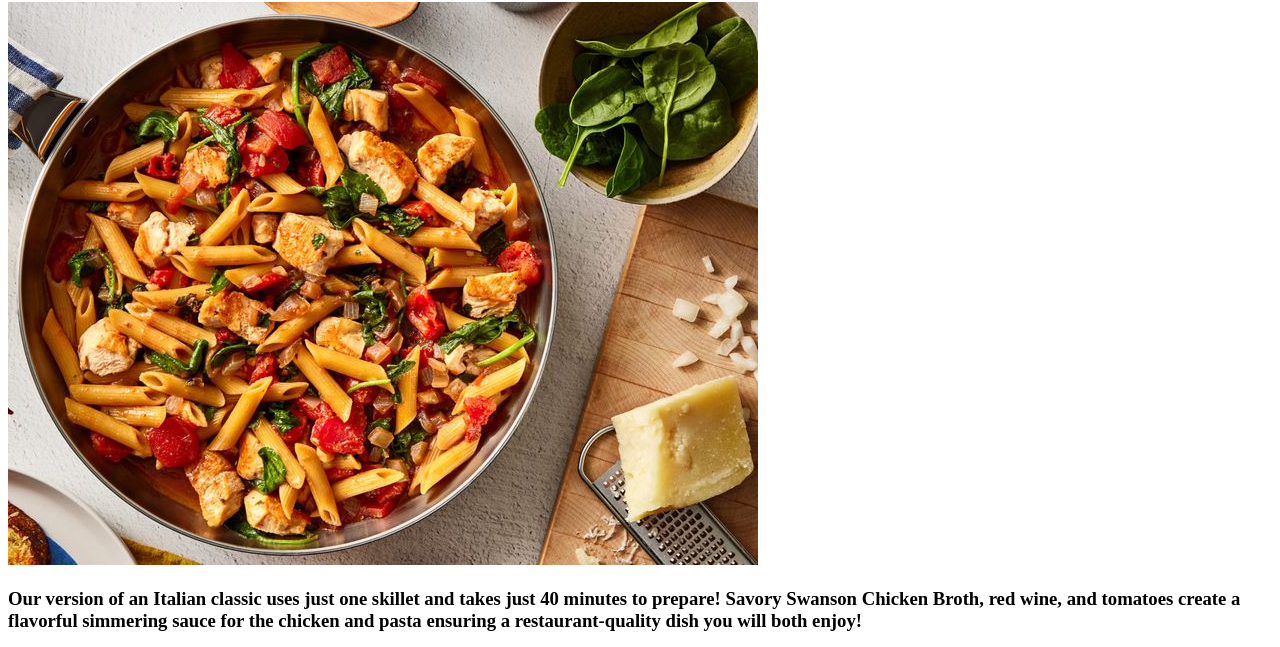
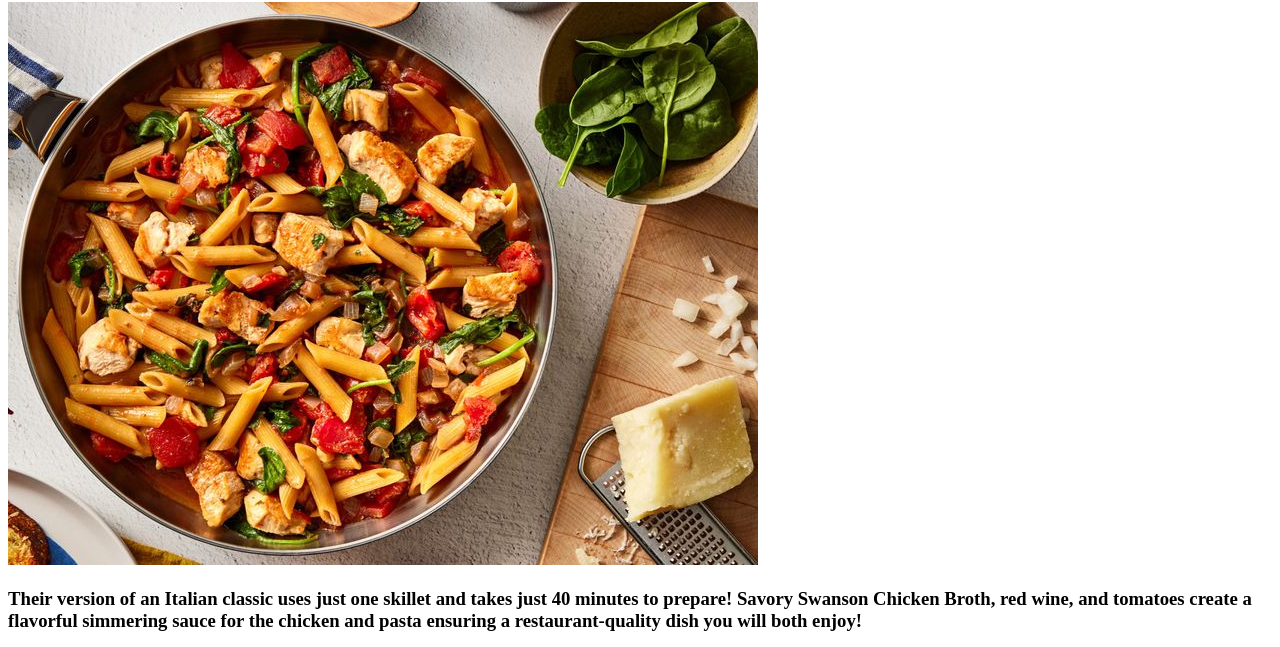
Before and after one commit to goatOfTheSea/odin-recipes, a plain HTML site: page recipes/tomato-spinach.html in a window 1280 px wide. Shown: the part 78-725 px from the top of the page. Drawn offline with Linux system fonts and the light colour scheme.

```diff
--- a/recipes/tomato-spinach.html
+++ b/recipes/tomato-spinach.html
@@ -9,7 +9,7 @@
 <body>
     <h1>One Pan Tomato & Spinach Chicken Pasta</h1>
     <img src="../images/chicken-pasta.jpg" alt="Chicken pasta in a pan."/>
-    <h3>Our version of an Italian classic uses just one skillet and takes just 40 minutes to prepare! Savory Swanson Chicken Broth, red wine, and tomatoes create a flavorful simmering sauce for the chicken and pasta ensuring a restaurant-quality dish you will both enjoy!
+    <h3>Their version of an Italian classic uses just one skillet and takes just 40 minutes to prepare! Savory Swanson Chicken Broth, red wine, and tomatoes create a flavorful simmering sauce for the chicken and pasta ensuring a restaurant-quality dish you will both enjoy!
     </h3>
 
     <p>
```
